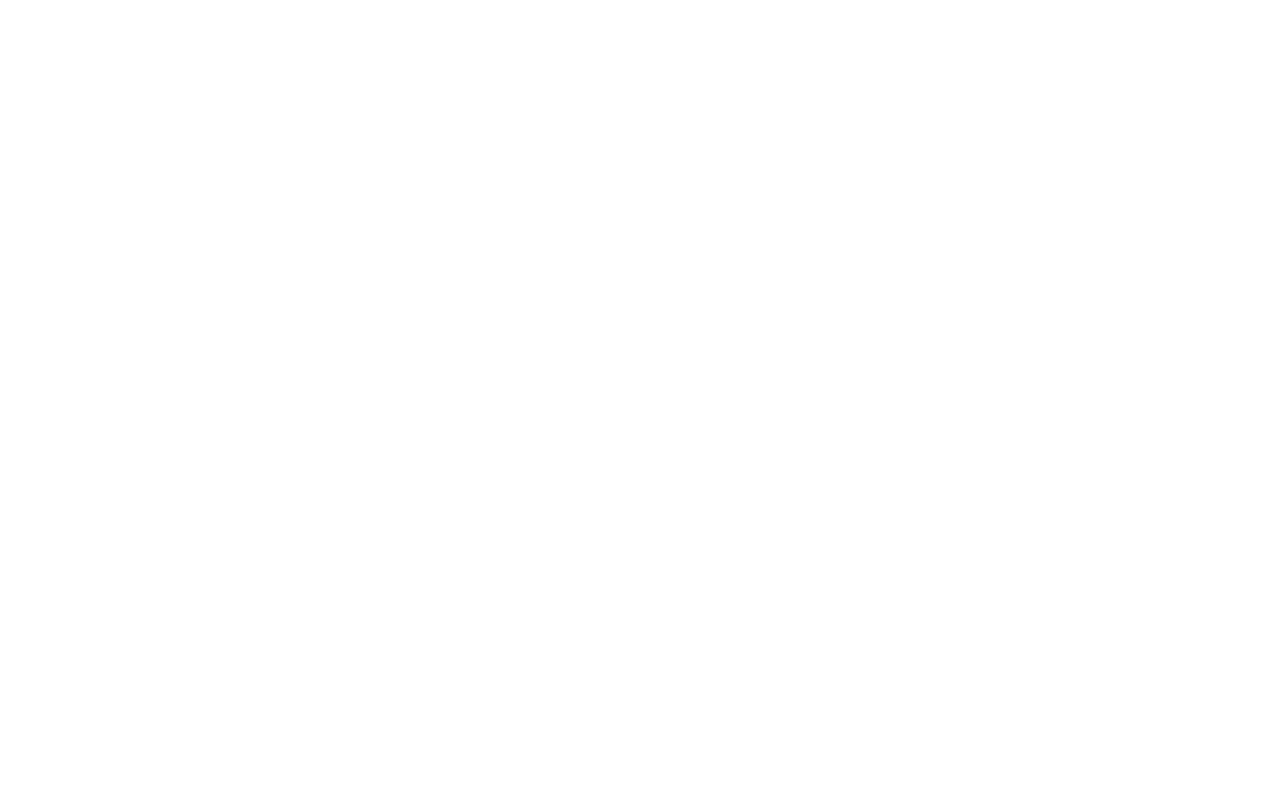
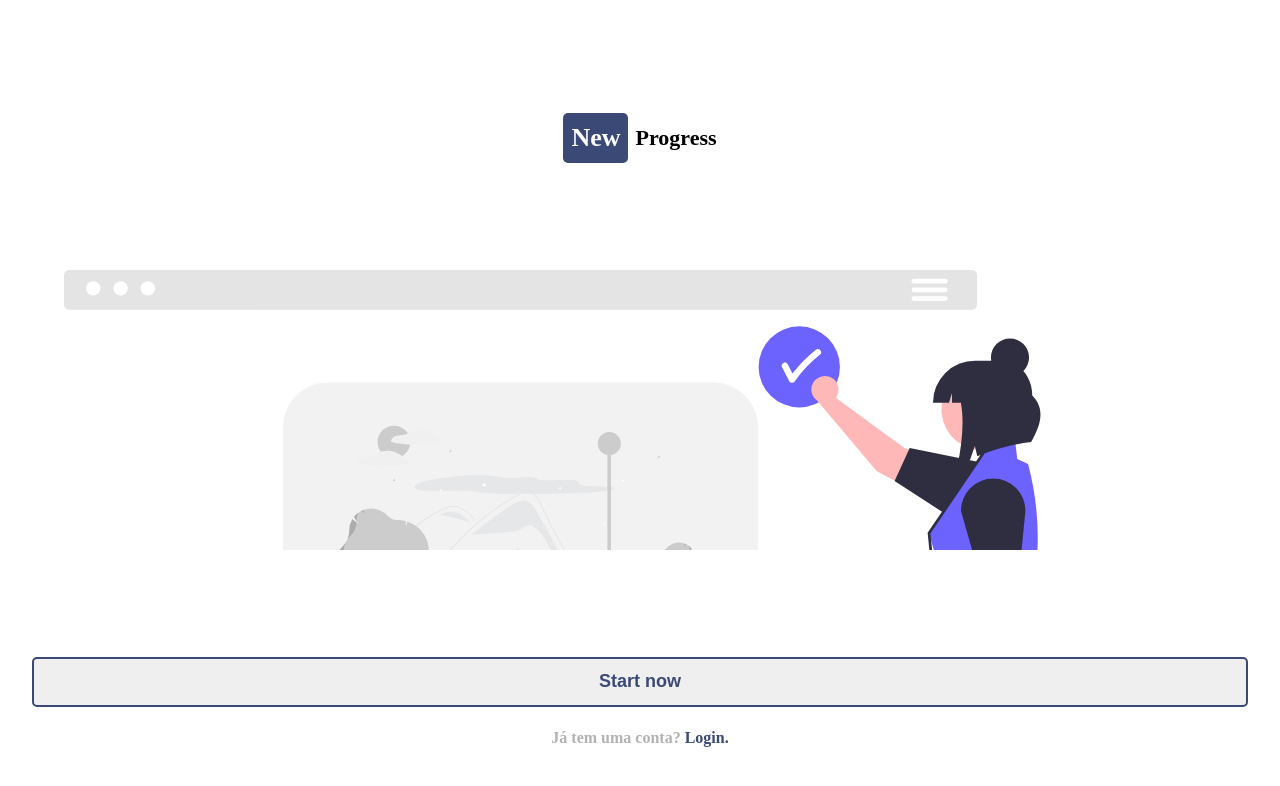
Before and after one commit to Mafeck/new-progress, a React (Create React App) app: page / in a window 1280 px wide. Shown: the top 786 px of the page. Built offline with nearby package versions, Linux system fonts and the light colour scheme.

Commit message:
feat: new branch feature-home

```diff
--- a/src/App.js
+++ b/src/App.js
@@ -1,9 +1,11 @@
 import GlobalStyled from "./styles/global";
+import Routes from "./routes";
 
 function App() {
   return (
     <div>
       <GlobalStyled />
+      <Routes />
     </div>
   );
 }
--- a/src/pages/Home/index.jsx
+++ b/src/pages/Home/index.jsx
@@ -0,0 +1,34 @@
+import { Container, DivTitle, DivImg } from "./styles";
+import { Link, useHistory } from "react-router-dom";
+
+const Home = () => {
+  const history = useHistory();
+
+  const handleStarNow = () => {
+    return history.push("/register");
+  };
+
+  return (
+    <Container>
+      <DivTitle>
+        <div className="boxTitle">
+          <h1 className="title--1">New</h1>
+        </div>
+        <h1 className="title--2">Progress</h1>
+      </DivTitle>
+
+      <DivImg />
+      <div className="sectionRedirect">
+        <button onClick={handleStarNow}>Start now</button>
+        <p>
+          Já tem uma conta?
+          <Link to="/login">
+            <span> Login.</span>
+          </Link>
+        </p>
+      </div>
+    </Container>
+  );
+};
+
+export default Home;
--- /dev/null
+++ b/src/pages/Home/styles.js
@@ -0,0 +1,76 @@
+import styled from "styled-components";
+import img from "../../assets/undraw_Publish_post_re_wmql.svg";
+
+export const Container = styled.div`
+  width: 100vw;
+  height: 100vh;
+  display: flex;
+  align-items: center;
+  justify-content: space-around;
+  flex-direction: column;
+
+  button {
+    color: var(--darkBlue);
+    font-size: 18px;
+    font-weight: bold;
+    width: 95%;
+    height: 50px;
+    border: 2px solid var(--darkBlue);
+    border-radius: 5px;
+  }
+
+  p {
+    color: #b2b2b2;
+    font-size: 16px;
+    font-weight: 600;
+
+    span {
+      color: var(--darkBlue);
+      font-weight: bold;
+    }
+  }
+
+  .sectionRedirect {
+    display: flex;
+    flex-direction: column;
+    justify-content: space-between;
+    align-items: center;
+    width: 100%;
+    height: 90px;
+  }
+`;
+
+export const DivTitle = styled.div`
+  width: 160px;
+  height: 50px;
+  display: flex;
+  justify-content: space-around;
+  align-items: center;
+  margin-top: 60px;
+
+  .title--1 {
+    font-size: 26px;
+  }
+
+  .title--2 {
+    font-size: 22px;
+  }
+
+  .boxTitle {
+    color: var(--white);
+    display: flex;
+    justify-content: center;
+    align-items: center;
+    background: var(--darkBlue);
+    width: 65px;
+    height: 50px;
+    border-radius: 5px;
+  }
+`;
+
+export const DivImg = styled.div`
+  background: url(${img});
+  background-size: 100%;
+  width: 90%;
+  height: 35.1%;
+`;
--- a/src/routes/index.js
+++ b/src/routes/index.js
@@ -0,0 +1,14 @@
+import { Switch, Route } from "react-router-dom";
+import Home from "../pages/Home/index.jsx";
+
+const Routes = () => {
+  return (
+    <Switch>
+      <Route exact path="/">
+        <Home />
+      </Route>
+    </Switch>
+  );
+};
+
+export default Routes;
--- a/src/styles/global.js
+++ b/src/styles/global.js
@@ -9,7 +9,8 @@
     }
 
     :root {
-
+        --darkBlue: #3B4977;
+        --white: #ffffff;
     }
 
     body {
```
